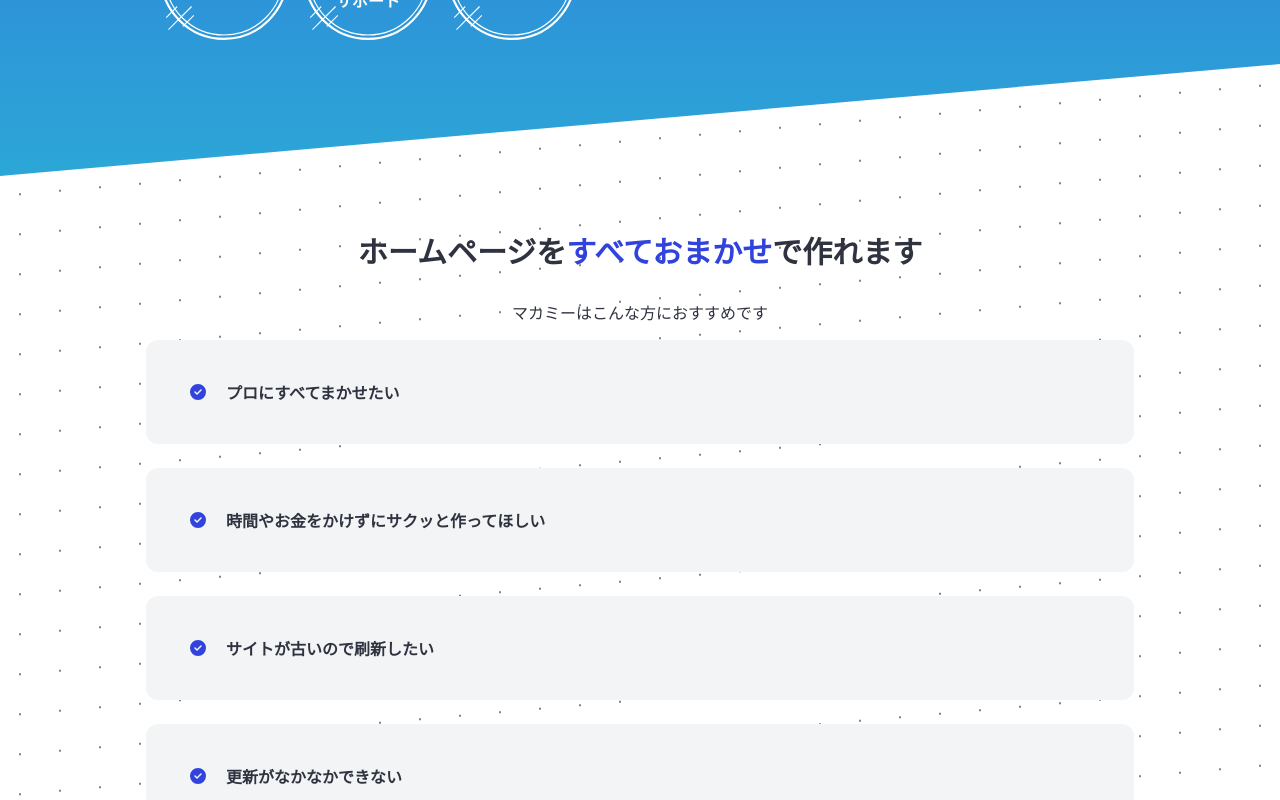
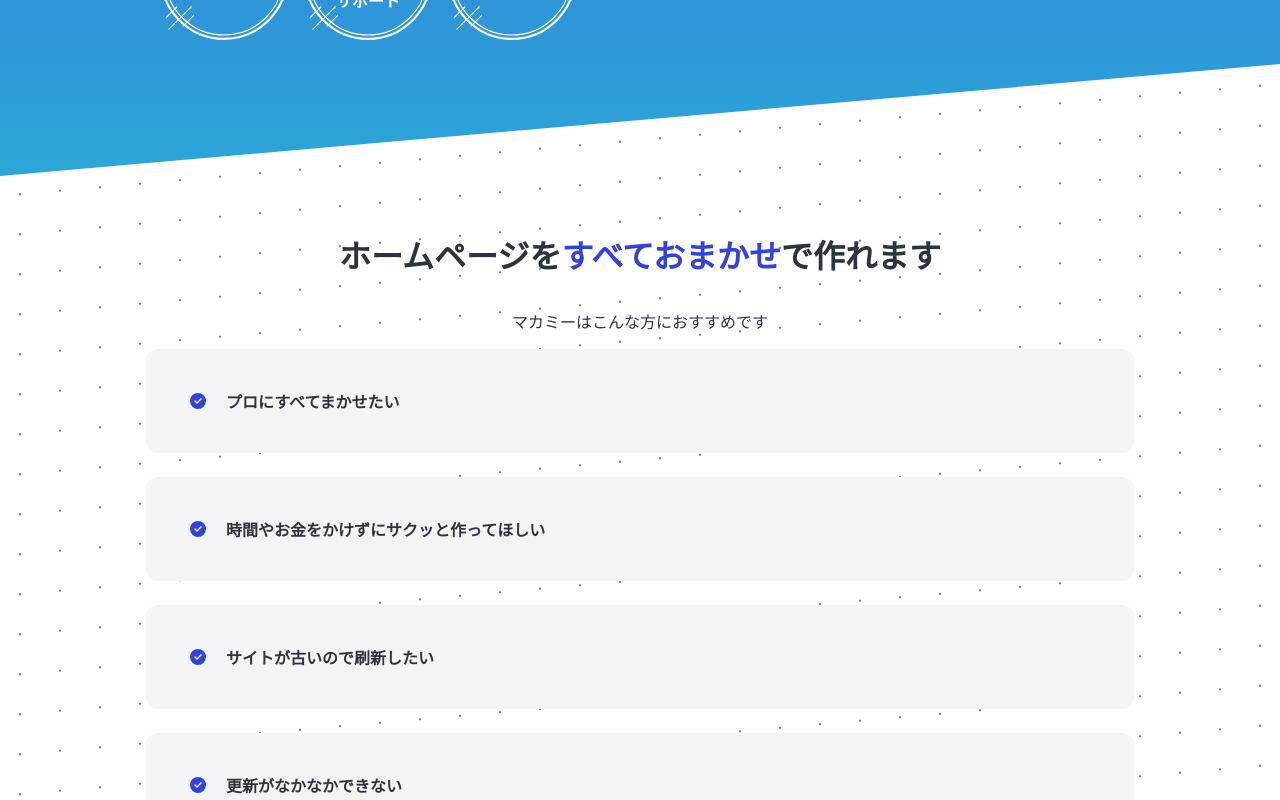
Before and after one commit to Otsukai-Inc/makame-lp, a Next.js app: page / in a window 1280 px wide. Shown: the part 800-1600 px from the top of the page. Built offline with nearby package versions, Linux system fonts and the light colour scheme; no server answers.

Commit message:
h2のサイズを調整

```diff
--- a/components/pages/home/skew-section.tsx
+++ b/components/pages/home/skew-section.tsx
@@ -9,7 +9,7 @@ export default function HomeSkewSection(props: Props) {
     <section className="container flex flex-col items-center py-12">
       {/* headingが指定されている場合出力する */}
       {props.heading && (
-        <h2 className='text-3xl mb-8 text-center'><strong>{props.heading}</strong></h2>
+        <h2 className='text-h2 mb-8 text-center'><strong>{props.heading}</strong></h2>
       )}
       {/* メインコンテンツ */}
       {props.children}
--- a/tailwind.config.ts
+++ b/tailwind.config.ts
@@ -9,6 +9,9 @@ const config: Config = {
   ],
   theme: {
     extend: {
+      fontSize: {
+        h2: ['2rem', '2.8rem'],
+      },
       colors: {
         brand: 'var(--color-brand)',
         primary: 'var(--color-primary)',
```
